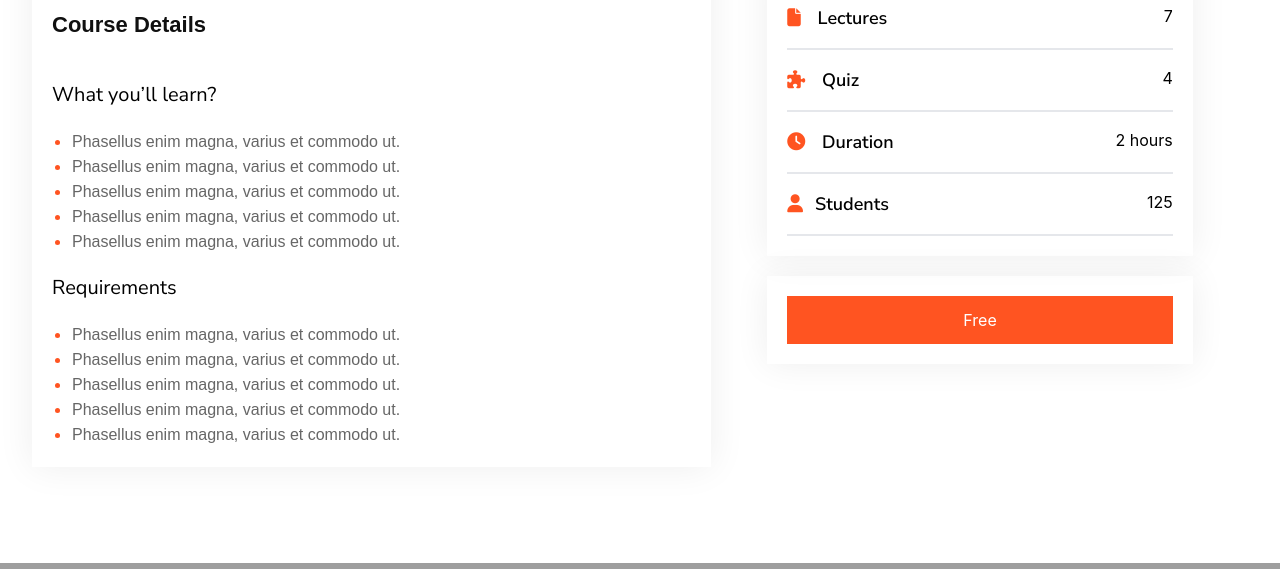
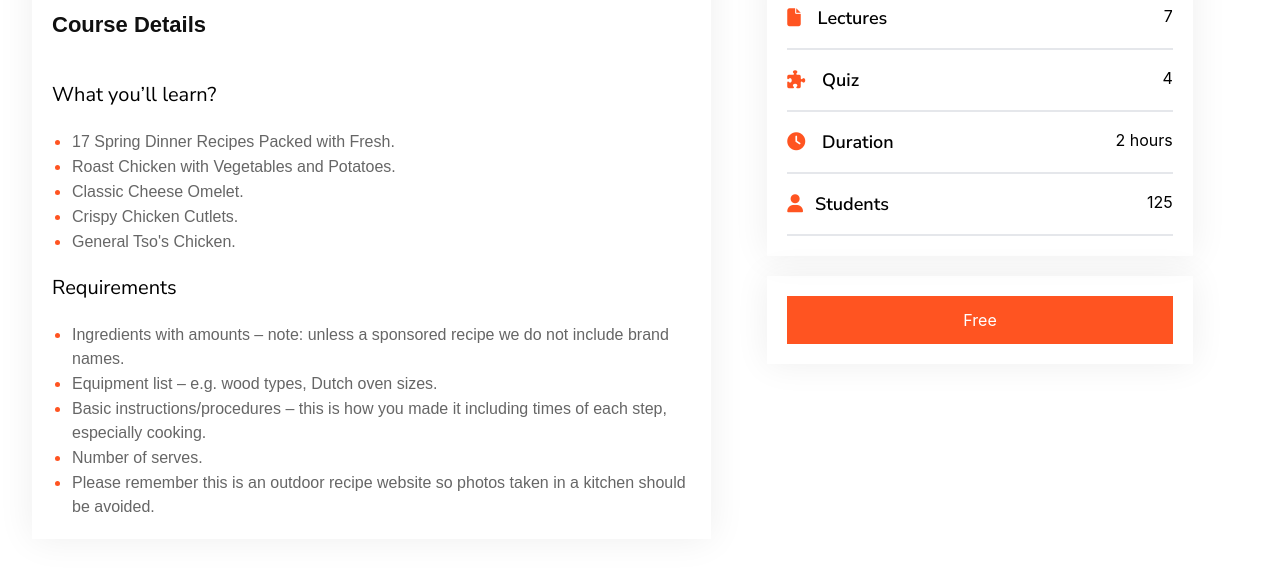
Before and after one commit to Dibakor20/Cooking-Learning, a React (Create React App) app: page /course-details/1 in a window 1280 px wide. Shown: the part 520-1089 px from the top of the page. Built offline with nearby package versions, Linux system fonts and the light colour scheme; no server answers; grey boxes are pictures that could not be loaded; the HTML template or start-up script is replaced by a standard one.

Commit message:
data update

```diff
--- a/src/App.js
+++ b/src/App.js
@@ -14,7 +14,7 @@ function App() {
       <Routes>
         <Route path='/' element={<Home />} />
         <Route path='/course-details/:videoId' element={<CourseDetails/>}/>
-        <Route path="/course-details/:videoId/videos/:videoId" element={<CourseVideo />} />
+        <Route path="videos/:videoId" element={<CourseVideo />} />
       </Routes>
     </>
   );
--- a/src/components/common/Navbar.js
+++ b/src/components/common/Navbar.js
@@ -1,5 +1,6 @@
 /* eslint-disable jsx-a11y/anchor-is-valid */
 import React from "react";
+import { Link } from "react-router-dom";
 
 const Navbar = () => {
 
@@ -14,9 +15,10 @@ const Navbar = () => {
           >
             <i className="fas fa-bars"></i>
           </label>
-          <label className="leading-[80px] md:leading-[80px] pl-4 text-3xl font-bold">
-            <span className="text-orange">RO-</span><span className="text-[#031a3d]">KITCHEN</span>
+         <Link to="/"> <label className="leading-[80px] md:leading-[80px] pl-4 text-3xl font-bold">
+            <span className="text-orange pointer">RO-</span><span className="text-[#031a3d]pointer">KITCHEN</span>
           </label>
+          </Link>
           <ul className="float-right mr-10 lg:flex leading-[80px] space-x-4 uppercase rounded lg:relative h-[100vh] lg:h-0 w-[100%] lg:w-fit top-35 lg:top-0 left-[-100%] lg:left-0 fixed transition-all duration-300 lg:transition-none text-center bg-slate-700 text-white lg:text-black">
             <li>
               <a href="/" className="text-orange">Home</a>
--- a/src/components/course/CourseItem.js
+++ b/src/components/course/CourseItem.js
@@ -27,7 +27,7 @@ const CourseItem = ({ video }) => {
             <div clas="flex flex-col">
               <Link to={`/course-details/${id}`}>
                 <p className="text-[#171F32] font-sans text-[18px] font-bold pb-4 pt-8 text-center">
-                  Testy & Delicious Food Recipes for Lunch Tellus Eleifend
+                  {title}
                 </p>
               </Link>
               <div className="flex justify-evenly">
--- a/src/components/courseComponents/Banner.js
+++ b/src/components/courseComponents/Banner.js
@@ -6,7 +6,7 @@ const Banner = () => {
             <div className=" bg-[url('https://keenitsolutions.com/products/wordpress/educavo/wp-content/uploads/2021/04/inner3.jpg')] bg-cover bg-[#273c66] sm:p-6 dark:bg-gray-900 h-72">
                 <div className='container'>
                     <div className='grid justify-center items-center h-72 md:h-60'>
-                        <h1 className='text-[22px] md:text-[42px] font-bold text-[#fff] font-sans leading-[56px]'>Fitness Development Strategy<br /> Buildup Laoreet Malesuada</h1>
+                        <h1 className='text-[22px] md:text-[42px] font-bold text-[#fff] font-sans leading-[56px]'>Be Happy,Healthy And<br /> Successful Simplified</h1>
 
                     </div>
                 </div>
--- a/src/components/courseComponents/CourseAccess.js
+++ b/src/components/courseComponents/CourseAccess.js
@@ -65,7 +65,7 @@ const CourseAccess = ({video}) => {
           </div>
         </div>
         <div className="my-5 tab-card p-5">
-        <Link to={`videos/${video?.id}`}><button className="py-3 px-32 md:px-44 btn-orange">Free</button></Link>
+        <Link to={`/videos/${video?.id}`}><button className="py-3 px-32 md:px-44 btn-orange">Free</button></Link>
         </div>
       </div>
     </>
--- a/src/components/courseComponents/Tabs.js
+++ b/src/components/courseComponents/Tabs.js
@@ -1,13 +1,11 @@
 import React, { useState } from "react";
 
-const Tabs = ({video}) => {
-
+const Tabs = ({ video }) => {
   const [toggleState, setToggleState] = useState(1);
 
   const toggleTab = (index) => {
     setToggleState(index);
   };
-
 
   return (
     <>
@@ -42,67 +40,101 @@ const Tabs = ({video}) => {
 
           <div className="content-tabs">
             <div
-          className={toggleState === 1 ? "content  active-content" : "content"}
+              className={
+                toggleState === 1 ? "content  active-content" : "content"
+              }
             >
               <h2>Course Details</h2>
 
-          <p>
-            {video.description}
-            </p>
+              <p>{video.description}</p>
               <h5 className="py-5  font-sans text-xl">What you’ll learn?</h5>
               <ul className="list-disc md:pl-5">
-              <li className="text-[#FF5421]"><p className="text-[#666]">Phasellus enim magna, varius et commodo ut.</p></li>
-                <li className="text-[#FF5421]"><p className="text-[#666]">Phasellus enim magna, varius et commodo ut.</p></li>
-                <li className="text-[#FF5421]"><p className="text-[#666]">Phasellus enim magna, varius et commodo ut.</p></li>
-                <li className="text-[#FF5421]"><p className="text-[#666]">Phasellus enim magna, varius et commodo ut.</p></li>
-                <li className="text-[#FF5421]"><p className="text-[#666]">Phasellus enim magna, varius et commodo ut.</p></li>
+                <li className="text-[#FF5421]">
+                  <p className="text-[#666]">
+                  17 Spring Dinner Recipes Packed with Fresh.
+                  </p>
+                </li>
+                <li className="text-[#FF5421]">
+                  <p className="text-[#666]">
+                  Roast Chicken with Vegetables and Potatoes.
+                  </p>
+                </li>
+                <li className="text-[#FF5421]">
+                  <p className="text-[#666]">
+                  Classic Cheese Omelet.
+                  </p>
+                </li>
+                <li className="text-[#FF5421]">
+                  <p className="text-[#666]">
+                  Crispy Chicken Cutlets.
+                  </p>
+                </li>
+                <li className="text-[#FF5421]">
+                  <p className="text-[#666]">
+                  General Tso's Chicken.
+                  </p>
+                </li>
               </ul>
               <h5 className="py-5  font-sans text-xl">Requirements</h5>
               <ul className="list-disc md:pl-5">
-                <li className="text-[#FF5421]"><p className="text-[#666]">Phasellus enim magna, varius et commodo ut.</p></li>
-                <li className="text-[#FF5421]"><p className="text-[#666]">Phasellus enim magna, varius et commodo ut.</p></li>
-                <li className="text-[#FF5421]"><p className="text-[#666]">Phasellus enim magna, varius et commodo ut.</p></li>
-                <li className="text-[#FF5421]"><p className="text-[#666]">Phasellus enim magna, varius et commodo ut.</p></li>
-                <li className="text-[#FF5421]"><p className="text-[#666]">Phasellus enim magna, varius et commodo ut.</p></li>
+                <li className="text-[#FF5421]">
+                  <p className="text-[#666]">
+                  Ingredients with amounts – note: unless a sponsored recipe we do not include brand names.
+                  </p>
+                </li>
+                <li className="text-[#FF5421]">
+                  <p className="text-[#666]">
+                  Equipment list – e.g. wood types, Dutch oven sizes.
+                  </p>
+                </li>
+                <li className="text-[#FF5421]">
+                  <p className="text-[#666]">
+                  Basic instructions/procedures – this is how you made it including times of each step, especially cooking.
+                  </p>
+                </li>
+                <li className="text-[#FF5421]">
+                  <p className="text-[#666]">
+                  Number of serves.
+                  </p>
+                </li>
+                <li className="text-[#FF5421]">
+                  <p className="text-[#666]">
+                  Please remember this is an outdoor recipe website so photos taken in a kitchen should be avoided.
+                  </p>
+                </li>
               </ul>
             </div>
 
             <div
-          className={toggleState === 2 ? "content  active-content" : "content"}
+              className={
+                toggleState === 2 ? "content  active-content" : "content"
+              }
             >
               <h2>Cooking Learning</h2>
+              <p>Comming Soon...</p>
+            </div>
+
+            <div
+              className={
+                toggleState === 3 ? "content  active-content" : "content"
+              }
+            >
+              <h2>Instructor</h2>
+              <hr />
               <p>
-            Comming Soon...
+              The home of Gordon Ramsay on YouTube. Recipe tutorials, tips, techniques and the best bits from the archives. New uploads every week - subscribe now to stay up to date!
               </p>
             </div>
 
             <div
-          className={toggleState === 3 ? "content  active-content" : "content"}
+              className={
+                toggleState === 4 ? "content  active-content" : "content"
+              }
             >
-          <h2>Content 3</h2>
+              <h2>Review</h2>
               <hr />
               <p>
-            Lorem ipsum dolor sit amet, consectetur adipisicing elit. Eos sed
-            nostrum rerum laudantium totam unde adipisci incidunt modi alias!
-            Accusamus in quia odit aspernatur provident et ad vel distinctio
-            recusandae totam quidem repudiandae omnis veritatis nostrum
-            laboriosam architecto optio rem, dignissimos voluptatum beatae
-            aperiam voluptatem atque. Beatae rerum dolores sunt.
-          </p>
-          </div>
-
-          <div
-          className={toggleState === 4 ? "content  active-content" : "content"}
-        >
-          <h2></h2>
-          <hr />
-          <p>
-            Lorem ipsum dolor sit amet, consectetur adipisicing elit. Eos sed
-            nostrum rerum laudantium totam unde adipisci incidunt modi alias!
-            Accusamus in quia odit aspernatur provident et ad vel distinctio
-            recusandae totam quidem repudiandae omnis veritatis nostrum
-            laboriosam architecto optio rem, dignissimos voluptatum beatae
-            aperiam voluptatem atque. Beatae rerum dolores sunt.
+              Joined Apr 29, 2006.<br/>3,694,287,993 views
               </p>
             </div>
           </div>
--- a/src/components/courseDetails/VideoPlayer.js
+++ b/src/components/courseDetails/VideoPlayer.js
@@ -1,12 +1,12 @@
 import React from "react";
 
-const VideoPlayer = () => {
+const VideoPlayer = ({link}) => {
   return (
     <>
       <iframe
         width="100%"
         class="aspect-video "
-        src="https://www.youtube-nocookie.com/embed/6O4s7v28nlw"
+        src={link}
         title="Some video title"
         frameBorder=""
         allow="accelerometer; autoplay; clipboard-write; encrypted-media; gyroscope; picture-in-picture"
```
Also changed, not shown: src/components/courseModule/ModuleList.js (+12 -11 lines). Lines whose indentation alone changed are shown as unchanged.
